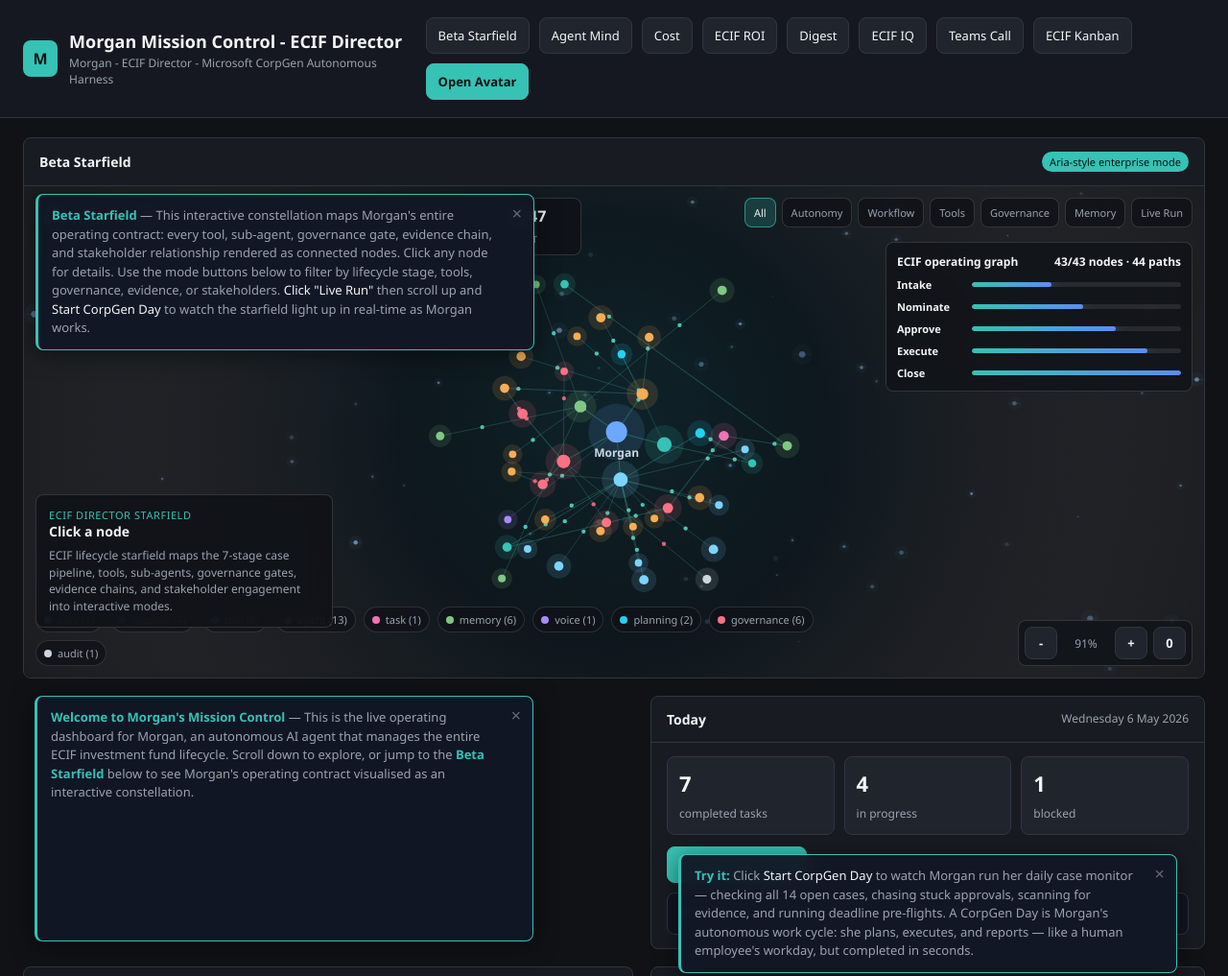
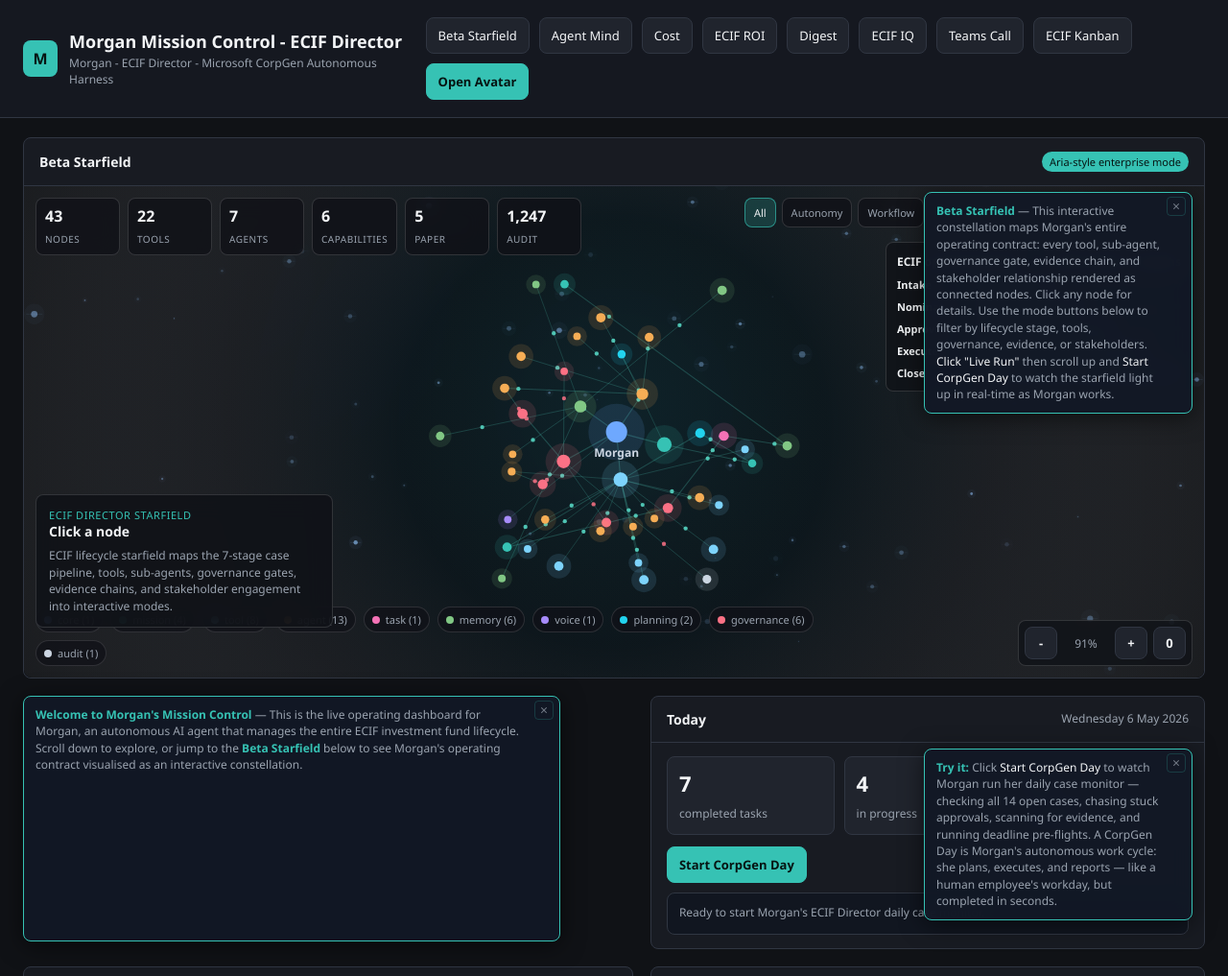
Before and after one commit to ITSpecialist111/Morgan-D-CFO, a website: page docs/ecif-director-mockup.html in a window 1280 px wide. Shown: the top 1017 px of the page at 96% size. Drawn offline with Linux system fonts and the light colour scheme.

Commit message:
Reposition tutorial hints as narrow floating cards on the right
Cards now anchor to top-right of each section (280px wide) instead of
spanning full width. Slide-in animation from right. Close button has
visible border. CorpGen hint moved out of button row into section body.
Cards no longer obscure stats bars or other dashboard content.

```diff
--- a/docs/ecif-director-mockup.html
+++ b/docs/ecif-director-mockup.html
@@ -438,30 +438,32 @@
       .mindmap-detail { left: 12px; right: 12px; width: auto; bottom: 58px; }
       .mindmap-viewport-tools { right: 12px; bottom: 12px; }
     }
-    .tutorial-hint-anchor { position: relative; }
     .tutorial-hint {
       position: absolute;
       z-index: 900;
-      top: 8px;
-      left: 12px;
+      top: 6px;
       right: 12px;
-      max-width: 520px;
-      background: rgba(18, 24, 38, 0.95);
+      left: auto;
+      width: 280px;
+      background: rgba(18, 24, 38, 0.96);
       border: 1px solid var(--teal);
-      border-left: 3px solid var(--teal);
       border-radius: 8px;
-      padding: 12px 36px 12px 14px;
-      font-size: 13px;
-      line-height: 1.5;
+      padding: 10px 32px 10px 12px;
+      font-size: 12px;
+      line-height: 1.45;
       color: var(--muted);
-      box-shadow: 0 4px 24px rgba(0,0,0,0.5);
-      backdrop-filter: blur(8px);
-      animation: hintFadeIn 0.3s ease;
+      box-shadow: 0 4px 24px rgba(0,0,0,0.55);
+      backdrop-filter: blur(10px);
+      animation: hintFadeIn 0.4s ease;
       cursor: default;
+      pointer-events: auto;
     }
     .tutorial-hint.hint-top {
       position: relative;
       top: 0;
+      right: auto;
+      width: auto;
+      max-width: 560px;
       margin-bottom: 8px;
     }
     .tutorial-hint b {
@@ -474,22 +476,23 @@
     }
     .tutorial-hint .hint-close {
       position: absolute;
-      top: 6px;
-      right: 8px;
+      top: 4px;
+      right: 6px;
       background: none;
-      border: none;
+      border: 1px solid rgba(54,194,180,0.3);
+      border-radius: 4px;
       color: var(--muted);
-      font-size: 18px;
+      font-size: 14px;
       cursor: pointer;
       line-height: 1;
-      padding: 4px;
-      opacity: 0.6;
-      transition: opacity 0.15s;
-    }
-    .tutorial-hint .hint-close:hover { opacity: 1; color: var(--teal); }
+      padding: 2px 5px;
+      opacity: 0.7;
+      transition: opacity 0.15s, border-color 0.15s;
+    }
+    .tutorial-hint .hint-close:hover { opacity: 1; color: var(--teal); border-color: var(--teal); }
     @keyframes hintFadeIn {
-      from { opacity: 0; transform: translateY(-6px); }
-      to { opacity: 1; transform: translateY(0); }
+      from { opacity: 0; transform: translateX(12px); }
+      to { opacity: 1; transform: translateX(0); }
     }
   </style>
 </head>
@@ -519,13 +522,13 @@
     <section>
       <div class="section-head"><h2>Today</h2><span class="small" id="date"></span></div>
       <div class="body">
+        <div class="tutorial-hint"><button class="hint-close" onclick="this.parentElement.remove()">&times;</button><b>Try it:</b> Click <span class="hint-action">Start CorpGen Day</span> to watch Morgan run her daily case monitor — checking all 14 open cases, chasing stuck approvals, scanning for evidence, and running deadline pre-flights. A CorpGen Day is Morgan's autonomous work cycle: she plans, executes, and reports — like a human employee's workday, but completed in seconds.</div>
         <div class="grid">
           <div class="metric"><b id="completed">0</b><span>completed tasks</span></div>
           <div class="metric"><b id="progress">0</b><span>in progress</span></div>
           <div class="metric"><b id="blocked">0</b><span>blocked</span></div>
         </div>
         <div class="workday-actions">
-          <div class="tutorial-hint"><button class="hint-close" onclick="this.parentElement.remove()">&times;</button><b>Try it:</b> Click <span class="hint-action">Start CorpGen Day</span> to watch Morgan run her daily case monitor — checking all 14 open cases, chasing stuck approvals, scanning for evidence, and running deadline pre-flights. A CorpGen Day is Morgan's autonomous work cycle: she plans, executes, and reports — like a human employee's workday, but completed in seconds.</div>
           <button class="primary" id="startCorpGenDay" type="button">Start CorpGen Day</button>
         </div>
         <div class="call-result workday-result" id="corpgenDayResult">Ready to start Morgan's ECIF Director daily case monitor.</div>
```
